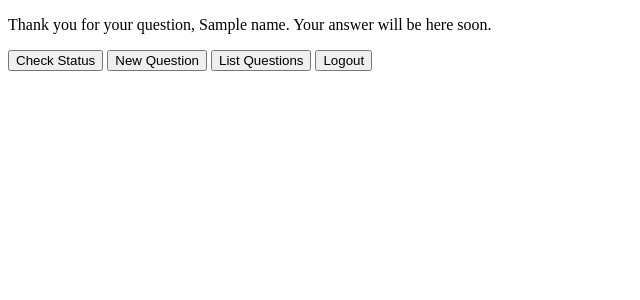
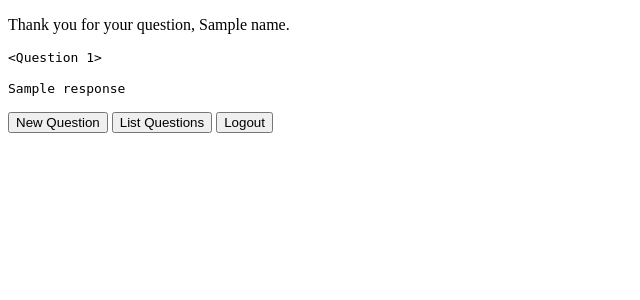
Before and after one commit to carlosmirandadurand/Experiments, a Flask app: template apps/flask_basic_app/templates/form_answer.html in a window 1280 px wide. Shown: the top 300 px of the page, without its empty margins (0-640 px from the left). Run offline with Flask 3, Linux system fonts and the light colour scheme; tables that the repository leaves empty hold one stand-in row (values such as "Sample post"); the template is opened without the code that fills it: values that come from a table or form of the project are taken from there, most other values are stand-ins (such as "Sample title", 1, 10 or a date in 2020).

Commit message:
Add ChatGPT capabilities to the basic flask app

```diff
--- a/apps/flask_basic_app/app.py
+++ b/apps/flask_basic_app/app.py
@@ -1,25 +1,44 @@
 
 import os
+import requests
+import time
+
 from flask import Flask, render_template, request, redirect, url_for, session
 from flask_sqlalchemy import SQLAlchemy
 from flask_login import LoginManager, UserMixin, login_user, login_required, logout_user
 from werkzeug.security import generate_password_hash, check_password_hash
 from sqlalchemy.exc import IntegrityError
 
+import json
+import openai
+
+from dotenv import load_dotenv
+
 
 ###########################################################################
 # Application Objects
 ###########################################################################
 
+# Load environment variables
+load_dotenv()
 
+
+# Initialize web application
 app = Flask(__name__)
 app.config['SQLALCHEMY_DATABASE_URI'] = 'sqlite:///flask_basic_app.db'
-app.config['SECRET_KEY'] = os.environ.get('FLASK_BASIC_APP_SECRET_KEY')
+app.config['SECRET_KEY'] = os.getenv('flask_basic_app_secret_key')
 
 db = SQLAlchemy(app)
 
 login_manager = LoginManager(app)
 login_manager.login_view = 'login'
+
+
+# Connect to OpenAI
+openai.organization = os.getenv('openai_organization_id')
+openai.api_key = os.getenv('openai_organization_key')
+openai_model = 'gpt-3.5-turbo'
+
 
 
 ###########################################################################
@@ -38,6 +57,11 @@ class Question(db.Model):
         self.user_email = user_email
         self.question   = question
 
+    def set_answer(self, answer):
+        self.answer = answer
+        db.session.commit()
+
+
 class User(UserMixin, db.Model):
     id         = db.Column(db.Integer    , primary_key=True)
     username   = db.Column(db.String(50) , nullable=False, unique=True)
@@ -52,17 +76,51 @@ class User(UserMixin, db.Model):
         self.user_email = user_email
 
 
+
 ###########################################################################
 # APIs
 ###########################################################################
 
-def start_process_new_question(question_id, user_id, question):
-    # Placeholder function for processing new question (implement as needed)
-    pass
+def chat_gpt_basic_call (model, prompt):
 
-def get_process_status_for_question(question_id):
-    # Placeholder function for getting process status for a question (implement as needed)
-    pass
+    if model is None:
+        return prompt # For testing
+
+    try:
+        completion = openai.ChatCompletion.create(
+            model = model,
+            temperature = 0.1,
+            n = 1,
+            messages=[
+                {"role": "user", "content": prompt},
+            ])
+
+        response = completion['choices'][0]['message']['content']
+        response_attributes = {
+            'id':                completion['id'],
+            'response_ms':       completion.response_ms,
+            'model':             completion['model'],
+            'prompt_tokens':     completion['usage']['prompt_tokens'],
+            'completion_tokens': completion['usage']['completion_tokens'],
+            'total_tokens':      completion['usage']['total_tokens'],
+            }
+
+    except Exception as err:
+        response = f"Unexpected Error: {err=}"
+        response_attributes = {}
+
+    return (response, response_attributes)
+
+
+
+def start_process_new_question(question_id, question):
+
+    prompt = question
+
+    response, response_attributes = chat_gpt_basic_call (openai_model, prompt)
+
+    return (response, response_attributes)
+
 
 
 
@@ -86,7 +144,6 @@ def login():
             if check_password_hash(user.password, password):
                 login_user(user)
                 session['user_id'] = user.id
-                print("login user_id:", user.id, "name:", user.full_name, "user_email:", user.user_email)
                 return redirect(url_for('form_question'))
         return redirect(url_for('login'))
     return render_template('login.html')
@@ -106,7 +163,6 @@ def register():
             db.session.commit()
             login_user(new_user)
             session['user_id'] = new_user.id
-            print("register and login new user_id:", new_user.id, "name:", new_user.full_name, "user_email:", new_user.user_email)
             return redirect(url_for('form_question'))
 
         except IntegrityError as e:
@@ -144,7 +200,6 @@ def form_question():
     if user:
         name = user.full_name
         user_email = user.user_email
-        print("form_question: user_id:", user_id, "name:", name, "user_email:", user_email, "method:", request.method)
     else:
         return redirect(url_for('logout'))
 
@@ -155,8 +210,9 @@ def form_question():
         db.session.add(new_question)
         db.session.commit()
         session['question_id'] = new_question.question_id
-        start_process_new_question(new_question.question_id, user_id, question)
-        return redirect(url_for('form_answer'))
+        response, response_attributes = start_process_new_question(new_question.question_id, question)
+        new_question.set_answer(response)
+        return render_template('form_answer.html', name=name, question=question, response=response)
 
     # Load the form
     return render_template('form_question.html', name=name, email=user_email)
@@ -172,14 +228,11 @@ def form_answer():
     if user:
         name = user.full_name
         user_email = user.user_email
-        print("form_answer: user_id:", user_id, "name:", name, "user_email:", user_email, "method:", request.method)
     else:
         return redirect(url_for('logout'))
 
     # Identify question
     question_id = session.get('question_id', '')
-    answer = get_process_status_for_question(question_id)
-    # Perform appropriate action for checking status (implement as needed)
 
     # Process the submited form
     if request.method == 'POST':
@@ -190,8 +243,6 @@ def form_answer():
             return redirect(url_for('report_questions'))
         elif button == 'Logout':
             return redirect(url_for('logout'))
-        elif button == 'Check Status':
-            return render_template('form_answer.html')
 
     # Load the form
     return render_template('form_answer.html')
@@ -207,7 +258,6 @@ def report_questions():
     if user:
         name = user.full_name
         user_email = user.user_email
-        print("report_questions: user_id:", user_id, "name:", name, "user_email:", user_email, "method:", request.method)
     else:
         return redirect(url_for('logout'))
 
--- a/apps/flask_basic_app/templates/form_answer.html
+++ b/apps/flask_basic_app/templates/form_answer.html
@@ -4,9 +4,18 @@
         <title>Thank You</title>
     </head>
     <body>
-        <p>Thank you for your question, {{ name }}. Your answer will be here soon.</p>
-        <form method="POST">
-            <input type="submit" name="button" value="Check Status">
+        <p>Thank you for your question, {{ name }}. </p>
+        {% if question %}
+        <div>
+            <p><pre>{{ question }}</pre></p>
+        </div>
+        {% endif %}
+        {% if response %}
+        <div>
+            <p><pre>{{ response }}</pre></p>
+        </div>
+        {% endif %}
+        <form action='/form_answer' method="POST">
             <input type="submit" name="button" value="New Question">
             <input type="submit" name="button" value="List Questions">
             <input type="submit" name="button" value="Logout">
--- a/apps/flask_basic_app/templates/report_questions.html
+++ b/apps/flask_basic_app/templates/report_questions.html
@@ -19,7 +19,7 @@
             {% for row in rows %}
             <tr>
                 {% for column in column_names %}
-                <td>{{ row[column] }}</td>
+                <td><pre>{{ row[column] }}</pre></td>
                 {% endfor %}
             </tr>
             {% endfor %}
```
